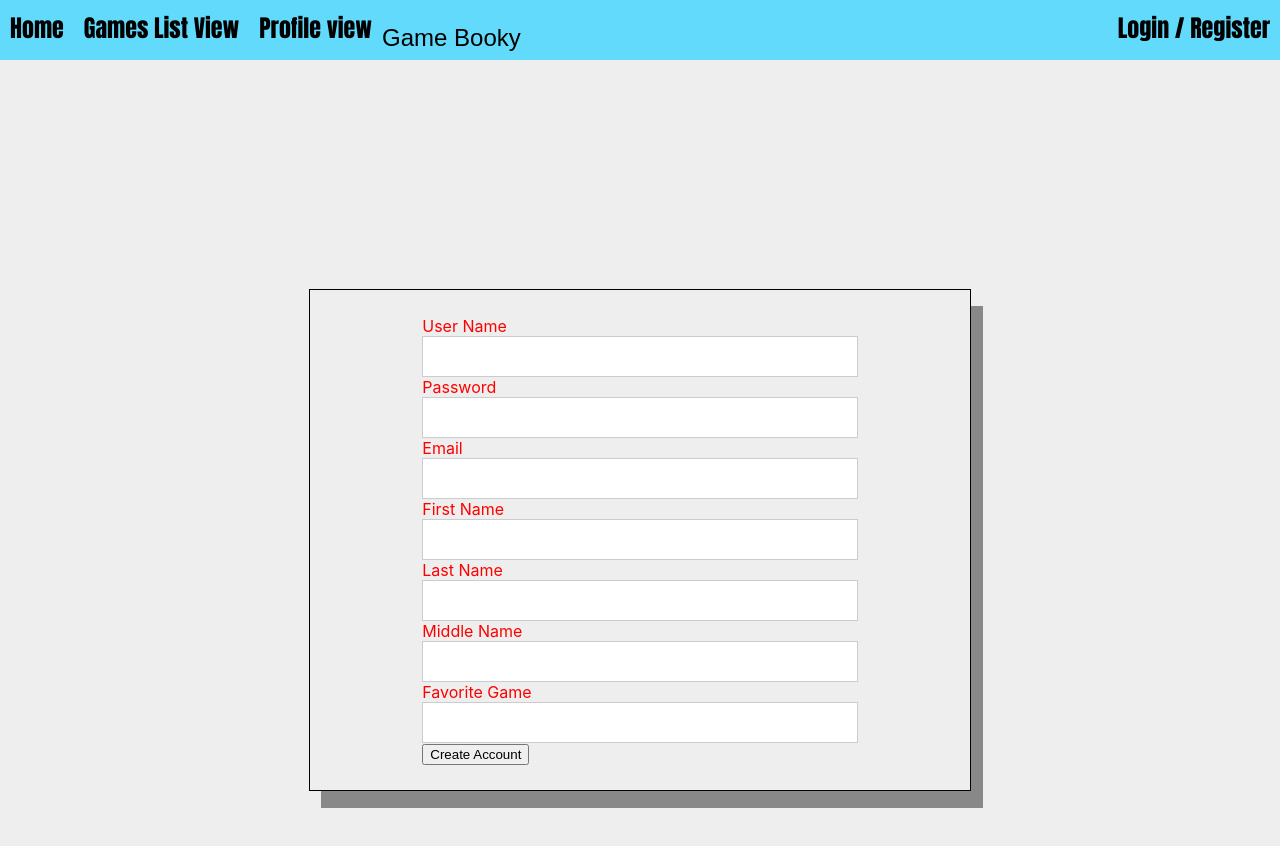
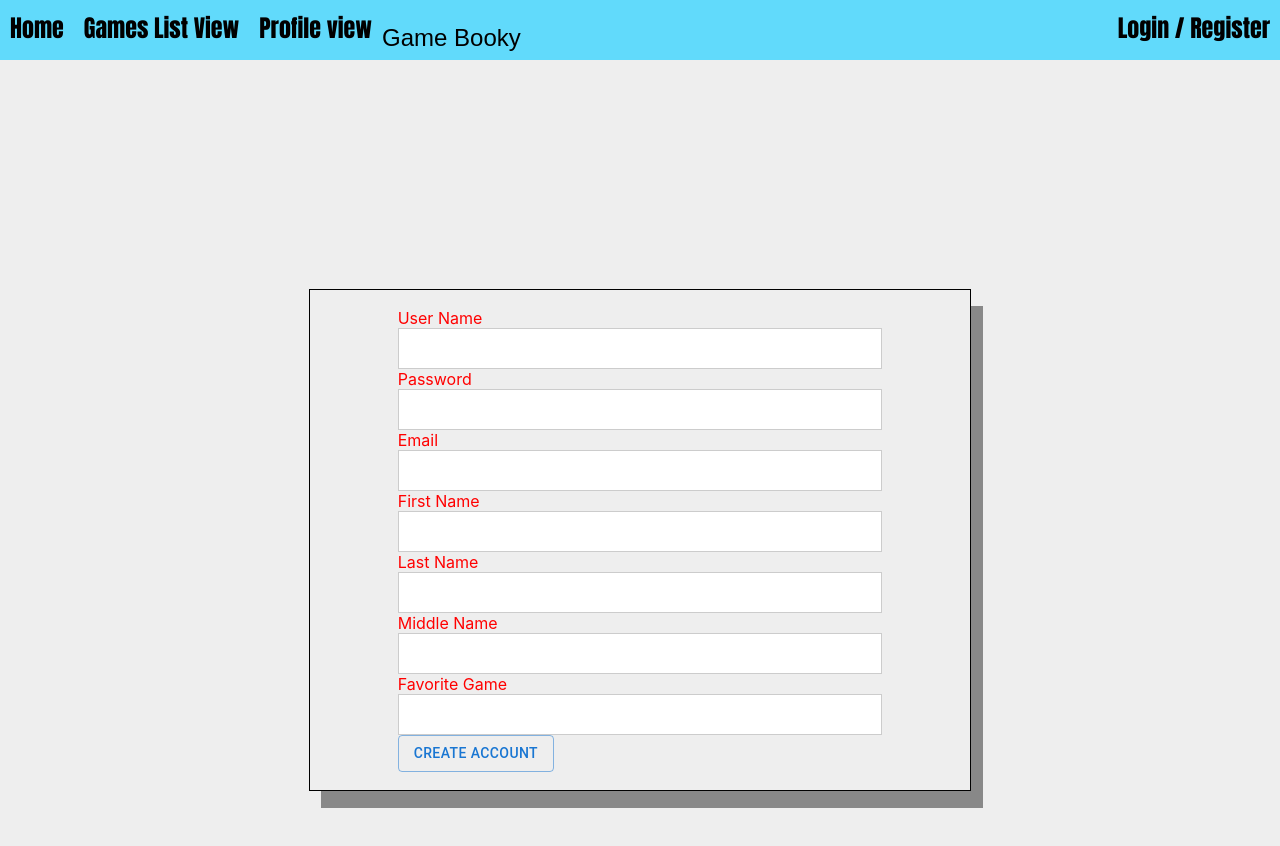
Before and after one commit to steven-halla/frontend-gaming-collection, a React (Create React App) app: page /register in a window 1280 px wide. Shown: the top 846 px of the page. Built offline with nearby package versions, Linux system fonts and the light colour scheme; no server answers.

Commit message:
" added material ui buttons for login and reg. Tested entire app everything works and is ready to present tomorrow."

```diff
--- a/src/Components/Login.js
+++ b/src/Components/Login.js
@@ -1,5 +1,6 @@
 import React, { useState } from "react";
 import styled from "styled-components";
+import {Button} from "@mui/material";
 
 const LoginDiv = styled.div`
 
@@ -75,7 +76,7 @@ export const Login = (props) => {
                      onChange={handleChange}
                      type="password"
               />
-              <button type="submit">submit</button>
+              <Button variant="outlined"  type="submit">submit</Button>
             </form>
           </div>
         </div>
--- a/src/Components/Register.js
+++ b/src/Components/Register.js
@@ -1,6 +1,7 @@
 import React, {useState} from 'react';
 
 import styled from "styled-components";
+import {Button} from "@mui/material";
 
 const RegisterDiv = styled.div`
 
@@ -70,7 +71,7 @@ export const Register = (props) => {
               <input className = "Input" name="username" value={registerRequest.username} onChange={handleChange} type="text"/>
               <br/>
               <label htmlFor="">Password</label>
-              <input className = "Input"  name="password" value={registerRequest.password} onChange={handleChange} type="text"/>
+              <input className = "Input"  type="password"  name="password" value={registerRequest.password} onChange={handleChange} />
               <br/>
               <label htmlFor="">Email</label>
               <input className = "Input" name="email" value={registerRequest.email} onChange={handleChange} type="text"/>
@@ -86,7 +87,7 @@ export const Register = (props) => {
               <br/>
               <label htmlFor="">Favorite Game</label>
               <input className = "Input" name="favorite_game" value={registerRequest.favorite_game} onChange={handleChange} type="text"/>
-              <button type="submit">Create Account</button>
+              <Button variant="outlined" type="submit">Create Account</Button>
             </form>
           </div>
         </div>
```
